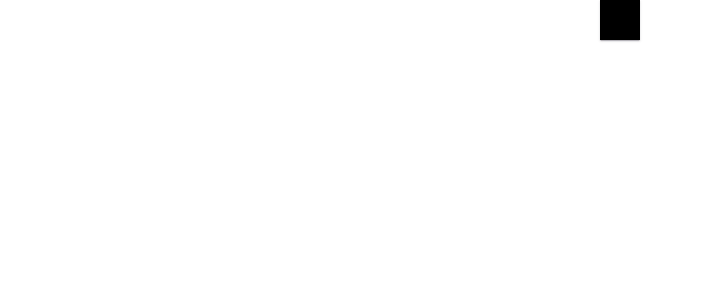
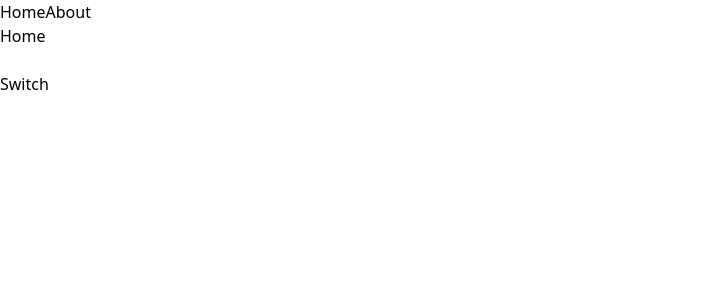
Before and after one commit to Ali503-7/Admin-Dashboard, a React (Vite) app: page / in a window 1280 px wide. Shown: the top 300 px of the page, without its empty margins (0-703 px from the left). Built offline with nearby package versions, Linux system fonts and the light colour scheme.

Commit message:
add dark mode to the system

```diff
--- a/src/App.jsx
+++ b/src/App.jsx
@@ -1,7 +1,16 @@
-// import { createBrowserRouter } from "react-router-dom";
+import { RouterProvider } from "react-router-dom";
+import { createContext, useState } from "react";
+import { routes } from "./Routes";
+
+export const ThemeContext = createContext();
+
 function App() {
+  const [dark, setDark] = useState(false);
+
   return (
-    <div className=" w-10 h-10 bg-black absolute bottom-1/5 right-1/2 shadow-Light_1"></div>
+    <ThemeContext.Provider value={{ dark, setDark }}>
+        <RouterProvider router={routes} />
+    </ThemeContext.Provider>
   );
 }
 
--- /dev/null
+++ b/src/Layout/Layout.jsx
@@ -0,0 +1,16 @@
+import Nav from '../pages/Nav'
+import { Outlet } from 'react-router-dom'
+import { useContext } from 'react'
+import { ThemeContext } from '../App'
+const Layout = () => {
+  const { dark } = useContext(ThemeContext)
+  console.log(dark)
+  return (
+    <div className={dark ? "dark" : ""}>
+      <Nav />
+      <Outlet />
+    </div>
+  );
+}
+
+export default Layout
--- /dev/null
+++ b/src/Routes.jsx
@@ -0,0 +1,19 @@
+import { createBrowserRouter } from "react-router-dom";
+import Home from "./pages/Home";
+import About from "./pages/About";
+import Layout from "./Layout/Layout";
+export const routes = createBrowserRouter([
+  {
+    element: <Layout />,
+    children: [
+      {
+        path: "/",
+        element: <Home />,
+      },
+      {
+        path: "about",
+        element: <About />,
+      },
+    ],
+  },
+]);
--- /dev/null
+++ b/src/pages/About.jsx
@@ -0,0 +1,16 @@
+import { useContext } from "react";
+import { ThemeContext } from "../App";
+const About = () => {
+  const { dark, setDark } = useContext(ThemeContext);
+  return (
+    <div>
+      <h1 className="w-12 h-12 bg-white text-black dark:bg-black dark:text-white">
+        About
+        <div>{dark ? "Dark": "Light"}</div>
+      </h1>
+      <button onClick={() => setDark((prev) => !prev)}>Switch</button>
+    </div>
+  );
+};
+
+export default About;
--- /dev/null
+++ b/src/pages/Home.jsx
@@ -0,0 +1,14 @@
+import { useContext } from "react";
+import { ThemeContext } from "../App";
+
+const Home = () => {
+  const { setDark } = useContext(ThemeContext);
+  return (
+    <div>
+      <h1 className="w-12 h-12 bg-white text-black dark:bg-black dark:text-white">Home</h1>
+      <button onClick={() => setDark((pre) => !pre)}>Switch</button>
+    </div>
+  );
+};
+
+export default Home;
--- /dev/null
+++ b/src/pages/Nav.jsx
@@ -0,0 +1,11 @@
+import { Link } from "react-router-dom";
+const Nav = () => {
+  return (
+    <ul>
+      <Link to="/">Home</Link>
+      <Link to="/about">About</Link>
+    </ul>
+  );
+};
+
+export default Nav;
--- a/tailwind.config.js
+++ b/tailwind.config.js
@@ -1,6 +1,7 @@
 /** @type {import('tailwindcss').Config} */
 export default {
   content: ["./index.html", "./src/**/*.{js,ts,jsx,tsx}"],
+  darkMode: "class",
   theme: {
     extend: {
       fontFamily: {
```
